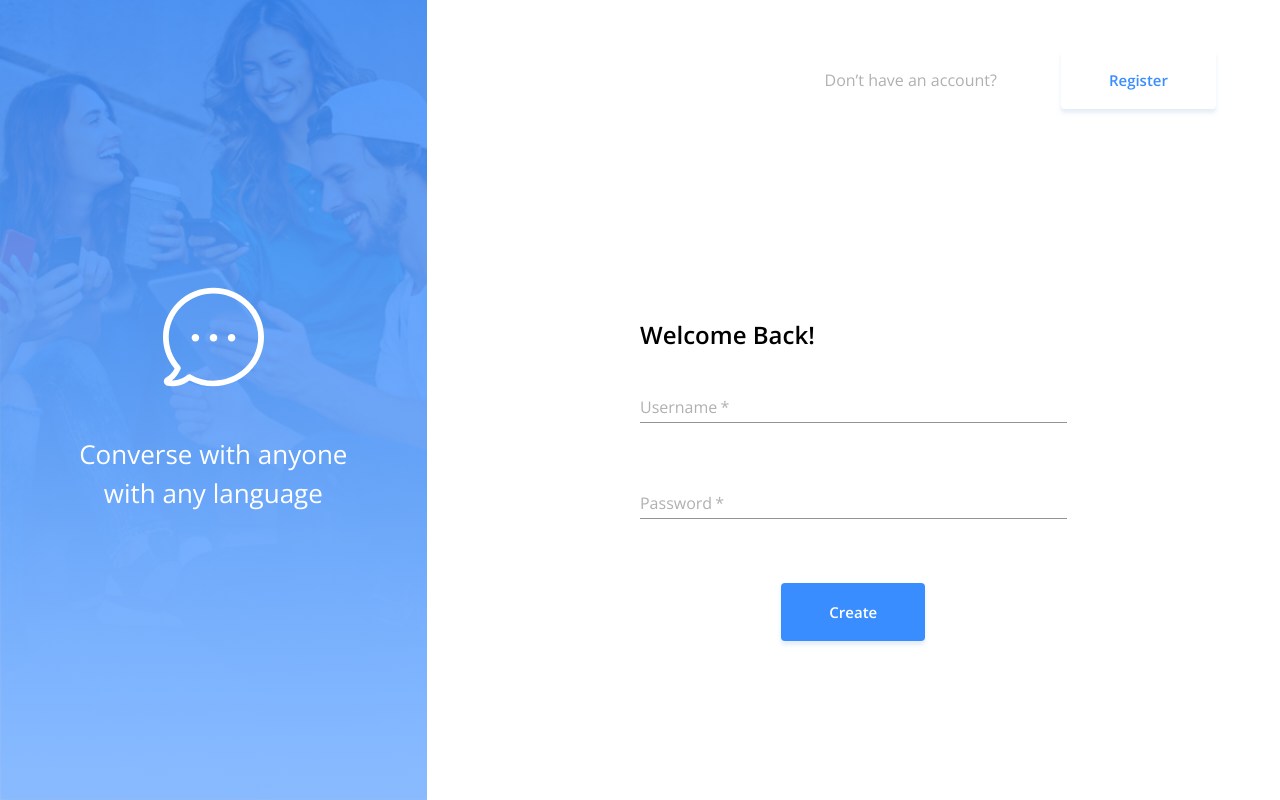
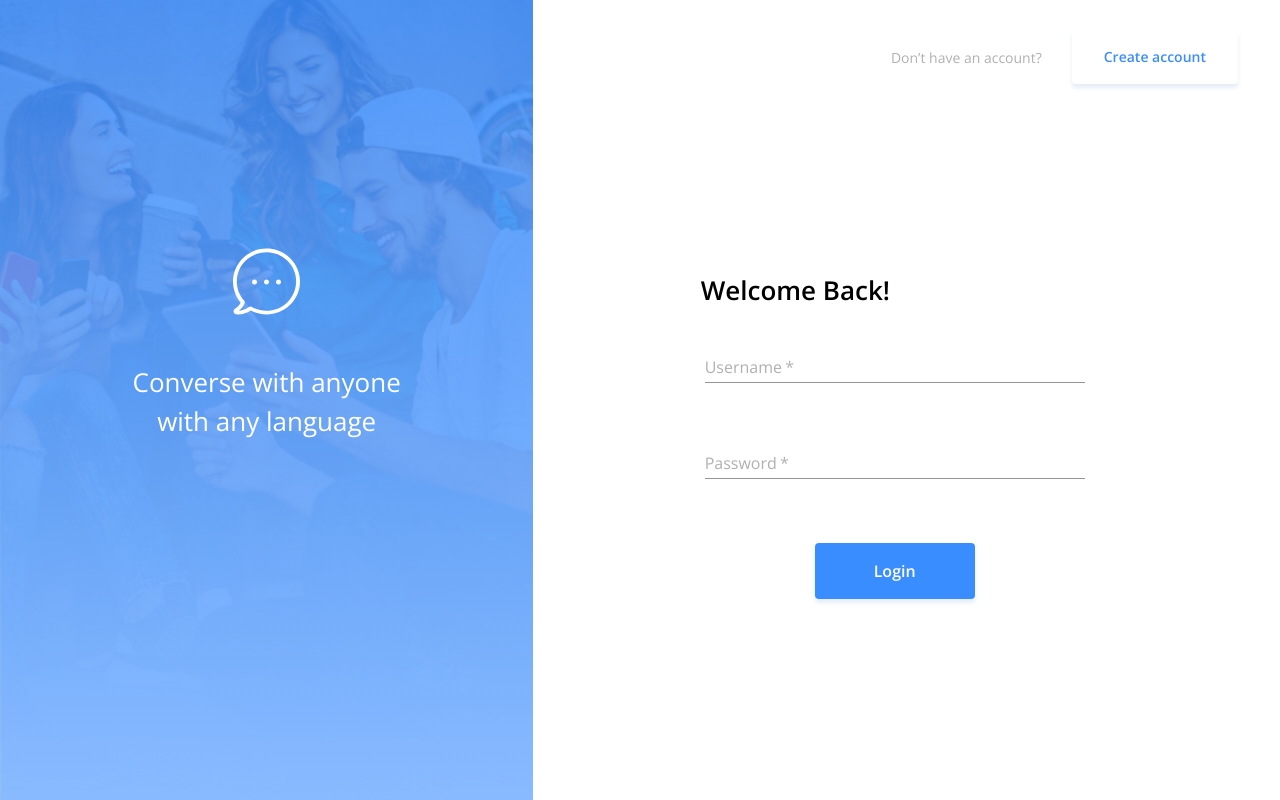
Before and after one commit to Rhut-virani/c8777e, a React (Create React App) app in the folder client/: page /login in a window 1280 px wide. Built offline with nearby package versions, Linux system fonts and the light colour scheme; no server answers.

Commit message:
Corrected the design
corrected following to match the Figma designs
- Size of AuthSidepanel
- Form position
- button font weight & size

```diff
--- a/client/src/components/Auth/AuthForm.js
+++ b/client/src/components/Auth/AuthForm.js
@@ -3,13 +3,24 @@ import React from 'react';
 import CustomButton from './CustomButton';
 import { makeStyles } from '@material-ui/core/styles';
 
-const useStyles = makeStyles(() => ({
+const useStyles = makeStyles((theme) => ({
+  formWrapper: {
+    minWidth: '23.75rem',
+    minHeight: '22.375rem',
+    alignContent: 'center',
+    marginRight: '1.5rem',
+    [theme.breakpoints.down('sm')]: {
+      minWidth: '50%',
+    },
+  },
   greetings: {
     fontWeight: 600,
+    fontSize: '1.625rem',
+    marginLeft: '0.5rem',
   },
 }));
 
-const AuthForm = ({ children, handleSubmit, greetingsText }) => {
+const AuthForm = ({ children, handleSubmit, greetingsText, buttonText }) => {
   const classes = useStyles();
 
   return (
@@ -20,18 +31,19 @@ const AuthForm = ({ children, handleSubmit, greetingsText }) => {
       alignItems="center"
       xs={8}
       sm={6}
+      className={classes.formWrapper}
     >
       <form onSubmit={handleSubmit}>
-        <Typography variant="h5" gutterBottom className={classes.greetings}>
-          {greetingsText}
-        </Typography>
-        <Grid container justifyContent="center" alignItems="center" spacing={3}>
+        <Grid container alignItems="center" spacing={3}>
+          <Typography variant="h5" className={classes.greetings}>
+            {greetingsText}
+          </Typography>
           {children}
           <Grid container item xs={12} justifyContent="center">
             <CustomButton
               color={'primary'}
               isForm={true}
-              buttonText={'Create'}
+              buttonText={buttonText}
             />
           </Grid>
         </Grid>
--- a/client/src/components/Auth/AuthSidePanel.js
+++ b/client/src/components/Auth/AuthSidePanel.js
@@ -1,39 +1,41 @@
-import React from "react";
-import { makeStyles } from "@material-ui/core/styles";
-import { Grid, Typography } from "@material-ui/core";
-import bgImg from "../../assets/bg-img.png";
-import bubble from "../../assets/bubble.svg";
+import React from 'react';
+import { makeStyles } from '@material-ui/core/styles';
+import { Grid, Typography } from '@material-ui/core';
+import bgImg from '../../assets/bg-img.png';
+import bubble from '../../assets/bubble.svg';
 
 const useStyles = makeStyles((theme) => ({
   root: {
-    height: "100vh",
+    height: '100vh',
   },
   bannerWrapper: {
+    paddingBottom: '7rem',
     backgroundImage: `linear-gradient(180deg, rgb(58 141 255 / 85%) 0%, rgb(134 185 255 / 85%) 100%), url(${bgImg})`,
-    backgroundSize: "cover",
-    [theme.breakpoints.down("sm")]: {
-      justifyContent: "center",
-      alignItems: "center",
-      "@media (orientation: landscape)": {
-        display: "none",
+    backgroundSize: 'cover',
+    [theme.breakpoints.down('sm')]: {
+      paddingBottom: 0,
+      justifyContent: 'center',
+      alignItems: 'center',
+      '@media (orientation: landscape)': {
+        display: 'none',
       },
     },
   },
   bubbleImg: {
-    marginBottom: "3rem",
-    width: "10ch", //Half the size of bannertext
-    objectFit: "contain",
+    marginBottom: '3rem',
+    width: '4.1875rem',
+    objectFit: 'contain',
   },
   bubbleWrapper: {
-    [theme.breakpoints.down("sm")]: {
-      display: "none",
+    [theme.breakpoints.down('sm')]: {
+      display: 'none',
     },
   },
   bannerText: {
-    color: "#ffffff",
-    fontSize: "1.625rem",
-    textAlign: "center",
-    width: "20ch",
+    color: '#ffffff',
+    fontSize: '1.625rem',
+    textAlign: 'center',
+    width: '20ch',
   },
 }));
 
@@ -41,7 +43,7 @@ const LoginSignupSidePanel = () => {
   const classes = useStyles();
 
   return (
-    <Grid container item className={classes.bannerWrapper} xs={12} md={4}>
+    <Grid container item className={classes.bannerWrapper} xs={12} md={5}>
       <Grid
         container
         item
--- a/client/src/components/Auth/CustomButton.js
+++ b/client/src/components/Auth/CustomButton.js
@@ -3,22 +3,32 @@ import { Button } from '@material-ui/core';
 import { makeStyles } from '@material-ui/core/styles';
 
 const useStyles = makeStyles((theme) => ({
-  button: {
-    padding: '1rem 3rem',
-    marginTop: (props) => (props.isForm ? '2rem' : '0'),
+  formButton: {
+    minWidth: '160px',
+    minHeight: '3.5rem',
+    marginTop: '2rem',
     boxShadow: '0px 4px 4px rgba(88, 133, 196, 0.15)',
     '&:hover': {
-      backgroundColor: (props) => (props.isForm ? '#295591' : '#ffffff'),
+      backgroundColor: '#295591',
     },
-    [theme.breakpoints.down('sm')]: {
-      padding: (props) => (props.isForm ? '1rem 3rem' : '1rem 1.5rem'),
+    fontSize: '1rem',
+    fontWeight: 700,
+  },
+  headerButton: {
+    minWidth: '140px',
+    padding: '0 2rem',
+    minHeight: '3.375rem',
+    boxShadow: '0px 4px 4px rgba(88, 133, 196, 0.15)',
+    '&:hover': {
+      backgroundColor: '#ffffff',
     },
+    fontSize: '0.875rem',
+    fontWeight: 600,
   },
 }));
 
-const CustomButton = (props) => {
-  const { buttonText, color, isForm } = props;
-  const classes = useStyles(props);
+const CustomButton = ({ buttonText, color, isForm }) => {
+  const classes = useStyles();
 
   return (
     <Button
@@ -26,7 +36,7 @@ const CustomButton = (props) => {
       variant="contained"
       size="large"
       type={isForm ? 'submit' : 'button'}
-      className={classes.button}
+      className={isForm ? classes.formButton : classes.headerButton}
     >
       {buttonText}
     </Button>
--- a/client/src/components/Auth/Header.js
+++ b/client/src/components/Auth/Header.js
@@ -6,15 +6,14 @@ import CustomButton from "./CustomButton";
 
 const useStyles = makeStyles((theme) => ({
   headerWrapper: {
-    padding: "0 4rem",
-    height: "20%",
+    padding: "1.875rem 2.625rem 0 0",
     [theme.breakpoints.down("sm")]: {
       justifyContent: "space-evenly",
-      padding: "0",
     },
   },
   headerText: {
-    margin: "0 4rem",
+    fontSize: "0.875rem",
+    margin: "0 1.875rem",
     color: "#B0B0B0",
     [theme.breakpoints.down("sm")]: {
       margin: "0 1rem",
@@ -25,7 +24,7 @@ const useStyles = makeStyles((theme) => ({
   },
 }));
 
-const Header = ({ text, linkText }) => {
+const Header = ({ text, linkText, link }) => {
   const classes = useStyles();
 
   return (
@@ -38,7 +37,7 @@ const Header = ({ text, linkText }) => {
         className={classes.headerWrapper}
       >
         <Typography className={classes.headerText}>{text}</Typography>
-        <Link to={`/${linkText.toLowerCase()}`} className={classes.headerLink}>
+        <Link to={link} className={classes.headerLink}>
           <CustomButton
             color={"secondary"}
             isForm={false}
--- a/client/src/components/Auth/Login.js
+++ b/client/src/components/Auth/Login.js
@@ -22,7 +22,7 @@ const Login = ({ user, login }) => {
   }, [user, history]);
 
   return (
-    <AuthForm handleSubmit={handleLogin} greetingsText={'Welcome Back!'}>
+    <AuthForm handleSubmit={handleLogin} greetingsText={'Welcome Back!'} buttonText={'Login'}>
       <Grid item xs={12}>
         <TextField
           fullWidth
--- a/client/src/components/Auth/Signup.js
+++ b/client/src/components/Auth/Signup.js
@@ -31,7 +31,7 @@ const Signup = ({ user, register }) => {
   }, [user, history]);
 
   return (
-    <AuthForm handleSubmit={handleRegister} greetingsText={"Create an account."}>
+    <AuthForm handleSubmit={handleRegister} greetingsText={'Create an account.'} buttonText={'Create'}>
       <Grid item xs={12}>
         <TextField
           fullWidth
--- a/client/src/components/AuthWrapper.js
+++ b/client/src/components/AuthWrapper.js
@@ -22,11 +22,12 @@ const AuthWrapper = ({ children, isLogin }) => {
         justifyContent="center"
         item
         xs={12}
-        md={8}
+        md={7}
       >
         <Header
-          linkText={isLogin ? "Register" : "Login"}
-          text={isLogin ? "Don’t have an account?" : "Already have an account?"}
+          linkText={isLogin ? 'Create account' : 'Login'}
+          link={isLogin ? 'register' : 'login'}
+          text={isLogin ? 'Don’t have an account?' : 'Already have an account?'}
         />
         {children}
       </Grid>
```
